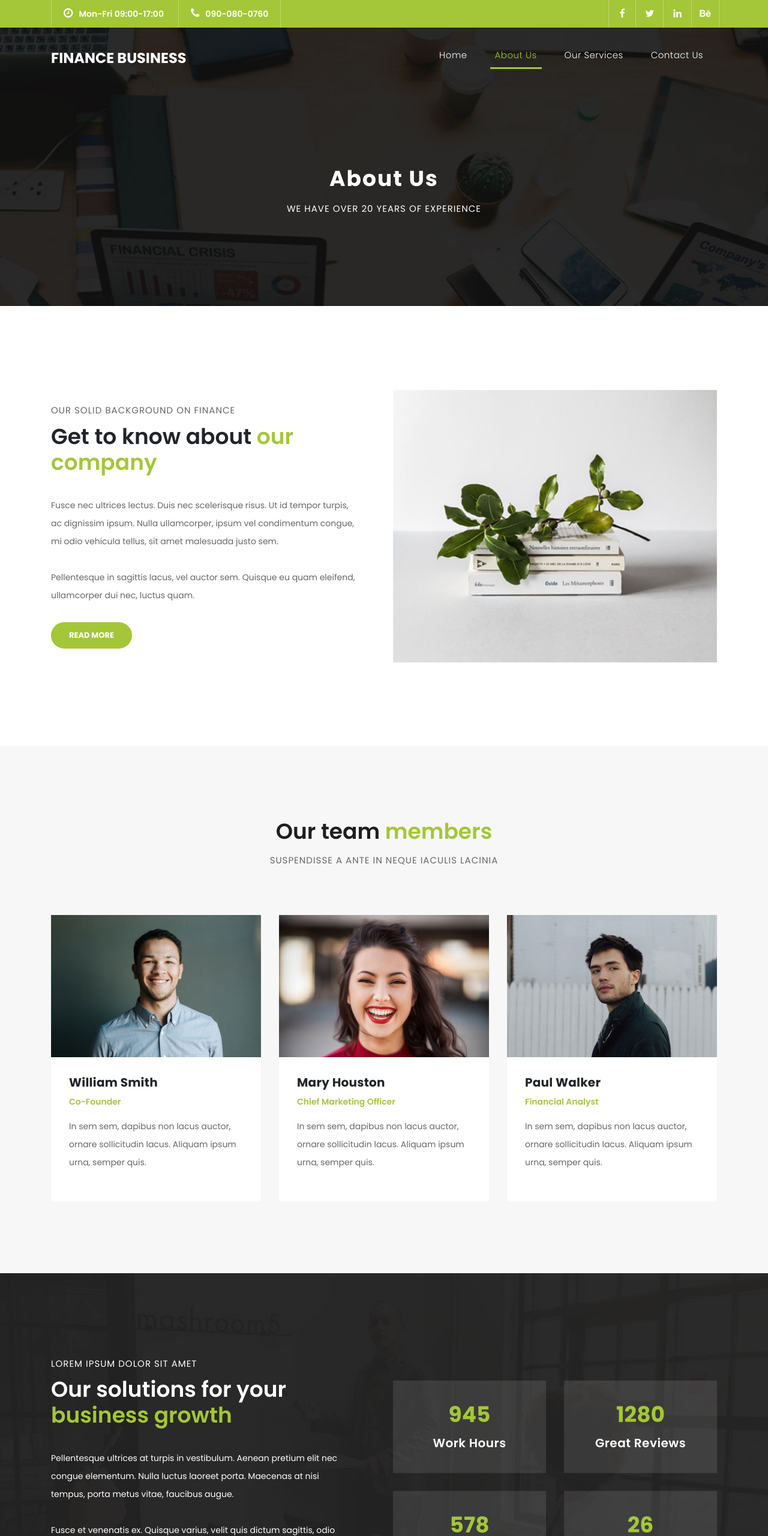
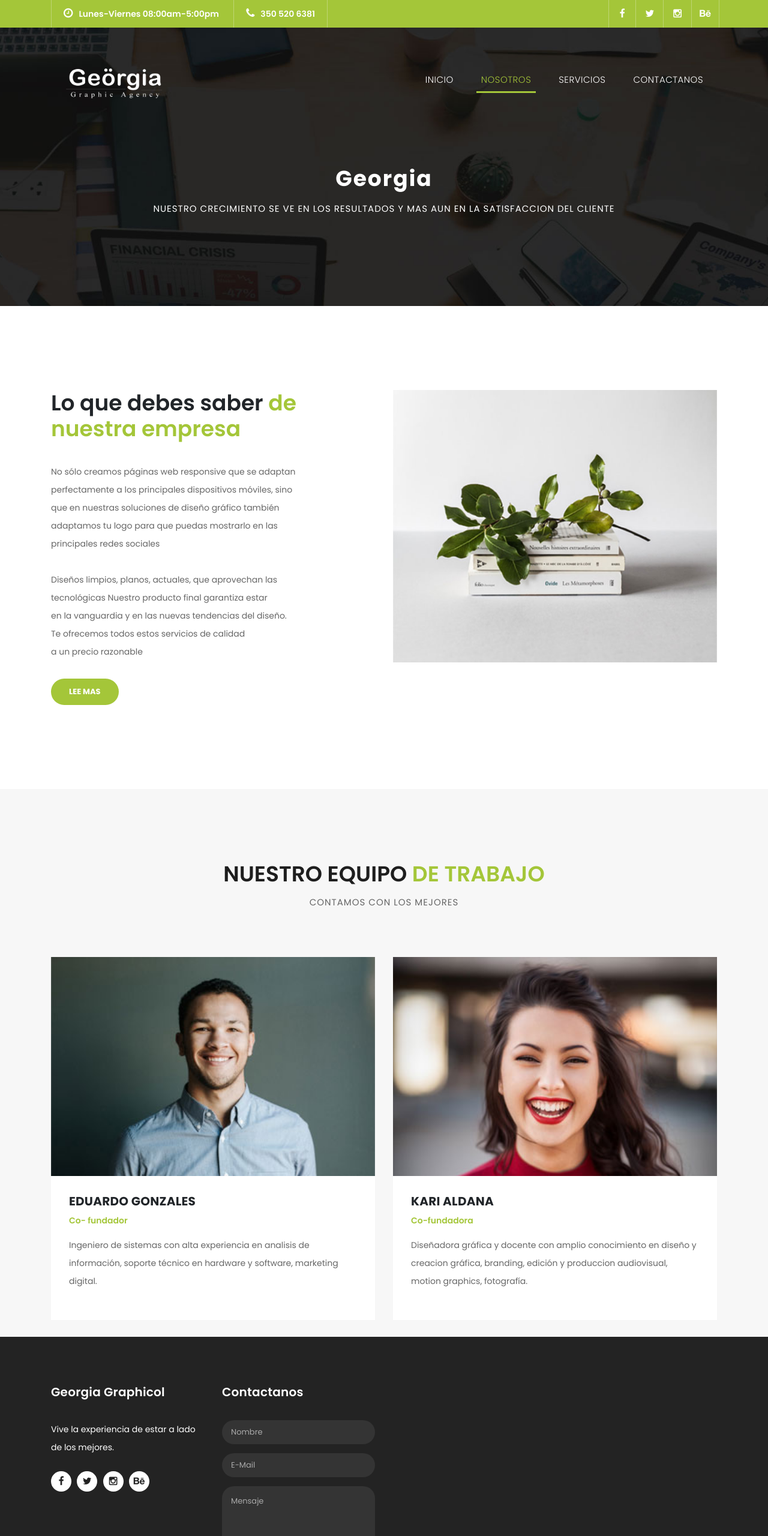
Before and after one commit to karialdana/GEORGIAGRAPHICAGENCY, a plain HTML site: page georgia/Nosotros.html in a window 1280 px wide. Shown: the top 2560 px of the page at 60% size. Drawn offline with Linux system fonts and the light colour scheme.

Commit message:
2 pagina nosotros

```diff
--- a/georgia/about.html
+++ b/georgia/Nosotros.html
@@ -9,7 +9,7 @@
     <meta name="author" content="TemplateMo">
     <link href="https://fonts.googleapis.com/css?family=Poppins:100,200,300,400,500,600,700,800,900&display=swap" rel="stylesheet">
 
-    <title>Finance Business - About Page</title>
+    <title>Georgia Graphicol</title>
 
     <!-- Bootstrap core CSS -->
     <link href="vendor/bootstrap/css/bootstrap.min.css" rel="stylesheet">
@@ -45,16 +45,16 @@ https://templatemo.com/tm-545-finance-business
         <div class="row">
           <div class="col-md-8 col-xs-12">
             <ul class="left-info">
-              <li><a href="#"><i class="fa fa-clock-o"></i>Mon-Fri 09:00-17:00</a></li>
-              <li><a href="#"><i class="fa fa-phone"></i>090-080-0760</a></li>
+              <li><a href="#"><i class="fa fa-clock-o"></i>Lunes-Viernes 08:00am-5:00pm</a></li>
+              <li><a href="#"><i class="fa fa-phone"></i>350 520 6381</a></li>
             </ul>
           </div>
           <div class="col-md-4">
             <ul class="right-icons">
-              <li><a href="#"><i class="fa fa-facebook"></i></a></li>
-              <li><a href="#"><i class="fa fa-twitter"></i></a></li>
-              <li><a href="#"><i class="fa fa-linkedin"></i></a></li>
-              <li><a href="#"><i class="fa fa-behance"></i></a></li>
+              <li><a href="http://www.facebook.com/profile.php?id=100010494787421&sk=about"><i class="fa fa-facebook"></i></a></li>
+              <li><a href="https://twitter.com/GraphicGeorgia/media"><i class="fa fa-twitter"></i></a></li>
+              <li><a href="https://www.instagram.com/georgiagraphicol/?hl=es"><i class="fa fa-instagram"></i></a></li>
+              <li><a href="https://www.behance.net/karialdanareina/appreciated"><i class="fa fa-behance"></i></a></li>
             </ul>
           </div>
         </div>
@@ -64,25 +64,32 @@ https://templatemo.com/tm-545-finance-business
     <header class="">
       <nav class="navbar navbar-expand-lg">
         <div class="container">
-          <a class="navbar-brand" href="index.html"><h2>Finance Business</h2></a>
+          <nav class="navbar navbar-light">
+            <div class="container">
+              <a class="navbar-brand" href="index.html">
+                <img src="assets/images/logomin-01.png" alt="" width="180" height="70">
+              </a>
+            </div>
+          </nav>
+          <a class="navbar-brand" href="index.html"><!--<h2>Finance Business</h2>--></a>
           <button class="navbar-toggler" type="button" data-toggle="collapse" data-target="#navbarResponsive" aria-controls="navbarResponsive" aria-expanded="false" aria-label="Toggle navigation">
             <span class="navbar-toggler-icon"></span>
           </button>
           <div class="collapse navbar-collapse" id="navbarResponsive">
             <ul class="navbar-nav ml-auto">
               <li class="nav-item">
-                <a class="nav-link" href="index.html">Home
+                <a class="nav-link" href="index.html">INICIO
                   <span class="sr-only">(current)</span>
                 </a>
               </li>
               <li class="nav-item active">
-                <a class="nav-link" href="about.html">About Us</a>
+                <a class="nav-link" href="about.html">NOSOTROS</a>
               </li>
               <li class="nav-item">
-                <a class="nav-link" href="services.html">Our Services</a>
+                <a class="nav-link" href="services.html">SERVICIOS</a>
               </li>
               <li class="nav-item">
-                <a class="nav-link" href="contact.html">Contact Us</a>
+                <a class="nav-link" href="contact.html">CONTACTANOS</a>
               </li>
             </ul>
           </div>
@@ -95,8 +102,8 @@ https://templatemo.com/tm-545-finance-business
       <div class="container">
         <div class="row">
           <div class="col-md-12">
-            <h1>About Us</h1>
-            <span>We have over 20 years of experience</span>
+            <h1>Georgia </h1>
+            <span> Nuestro crecimiento se ve en los resultados y mas aun en la satisfaccion del cliente</span>
           </div>
         </div>
       </div>
@@ -110,11 +117,16 @@ https://templatemo.com/tm-545-finance-business
               <div class="row">
                 <div class="col-md-6 align-self-center">
                   <div class="right-content">
-                    <span>our solid background on finance</span>
-                    <h2>Get to know about <em>our company</em></h2>
-                    <p>Fusce nec ultrices lectus. Duis nec scelerisque risus. Ut id tempor turpis, ac dignissim ipsum. Nulla ullamcorper, ipsum vel condimentum congue, mi odio vehicula tellus, sit amet malesuada justo sem.
-                    <br><br>Pellentesque in sagittis lacus, vel auctor sem. Quisque eu quam eleifend, ullamcorper dui nec, luctus quam.</p>
-                    <a href="" class="filled-button">Read More</a>
+                    <!--<span>our solid background on finance</span>-->
+                    <h2>Lo que debes saber <em> de nuestra empresa</em></h2>
+                    <p>No sólo creamos páginas web responsive que se adaptan perfectamente a los principales
+                       dispositivos móviles, sino <br> que en nuestras soluciones de diseño gráfico también<br> adaptamos
+                       tu logo para que puedas mostrarlo en las<br>
+                        principales redes sociales
+                       <br><br>Diseños limpios, planos, actuales, que aprovechan las <br> tecnológicas
+                       Nuestro producto final garantiza estar <br> en la vanguardia y en las nuevas tendencias del diseño.<br>
+                       Te ofrecemos todos estos servicios de calidad <br>a un precio razonable </p>
+                       <a href="" class="filled-button">lee mas</a>
                   </div>
                 </div>
                 <div class="col-md-6">
@@ -134,45 +146,45 @@ https://templatemo.com/tm-545-finance-business
         <div class="row">
           <div class="col-md-12">
             <div class="section-heading">
-              <h2>Our team <em>members</em></h2>
-              <span>Suspendisse a ante in neque iaculis lacinia</span>
+              <h2>NUESTRO EQUIPO <em> DE TRABAJO </em></h2>
+              <span>Contamos con los mejores</span>
             </div>
           </div>
-          <div class="col-md-4">
+          <div class="col-md-6">
             <div class="team-item">
               <img src="assets/images/team_01.jpg" alt="">
               <div class="down-content">
-                <h4>William Smith</h4>
-                <span>Co-Founder</span>
-                <p>In sem sem, dapibus non lacus auctor, ornare sollicitudin lacus. Aliquam ipsum urna, semper quis.</p>
+                <h4>EDUARDO GONZALES</h4>
+                <span>Co- fundador</span>
+                <p>Ingeniero de sistemas con alta experiencia en analisis de información, soporte técnico en hardware y software, marketing digital. </p>
               </div>
             </div>
           </div>
-          <div class="col-md-4">
+          <div class="col-md-6">
             <div class="team-item">
               <img src="assets/images/team_02.jpg" alt="">
               <div class="down-content">
-                <h4>Mary Houston</h4>
-                <span>Chief Marketing Officer</span>
-                <p>In sem sem, dapibus non lacus auctor, ornare sollicitudin lacus. Aliquam ipsum urna, semper quis.</p>
+                <h4>KARI ALDANA</h4>
+                <span>Co-fundadora</span>
+                <p>Diseñadora gráfica y docente con amplio conocimiento en diseño y  creacion gráfica, branding, edición y produccion audiovisual, motion graphics, fotografía.</p>
               </div>
             </div>
           </div>
-          <div class="col-md-4">
+          <!--<div class="col-md-4">
             <div class="team-item">
               <img src="assets/images/team_03.jpg" alt="">
               <div class="down-content">
                 <h4>Paul Walker</h4>
                 <span>Financial Analyst</span>
                 <p>In sem sem, dapibus non lacus auctor, ornare sollicitudin lacus. Aliquam ipsum urna, semper quis.</p>
-              </div>
+              </div>-->
             </div>
           </div>
         </div>
       </div>
     </div>
 
-    <div class="fun-facts">
+    <!--<div class="fun-facts">
       <div class="container">
         <div class="row">
           <div class="col-md-6">
@@ -214,9 +226,9 @@ https://templatemo.com/tm-545-finance-business
           </div>
         </div>
       </div>
-    </div>
+    </div>-->
 
-    <div class="testimonials">
+   <!-- <div class="testimonials">
       <div class="container">
         <div class="row">
           <div class="col-md-12">
@@ -268,23 +280,24 @@ https://templatemo.com/tm-545-finance-business
           </div>
         </div>
       </div>
-    </div>
-
+    </div>-->
+     <br>
+     <br>
     <!-- Footer Starts Here -->
     <footer>
       <div class="container">
         <div class="row">
           <div class="col-md-3 footer-item">
-            <h4>Finance Business</h4>
-            <p>Vivamus tellus mi. Nulla ne cursus elit,vulputate. Sed ne cursus augue hasellus lacinia sapien vitae.</p>
+            <h4>Georgia Graphicol</h4>
+            <p>Vive la experiencia de estar a lado de los mejores.</p>
             <ul class="social-icons">
-              <li><a rel="nofollow" href="https://fb.com/templatemo" target="_blank"><i class="fa fa-facebook"></i></a></li>
-              <li><a href="#"><i class="fa fa-twitter"></i></a></li>
-              <li><a href="#"><i class="fa fa-linkedin"></i></a></li>
-              <li><a href="#"><i class="fa fa-behance"></i></a></li>
+              <li><a rel="nofollow" href="http://www.facebook.com/profile.php?id=100010494787421&sk=about"" target="_blank"><i class="fa fa-facebook"></i></a></li>
+              <li><a href="https://twitter.com/GraphicGeorgia/media"><i class="fa fa-twitter"></i></a></li>
+              <li><a href="https://www.instagram.com/georgiagraphicol/?hl=es"><i class="fa fa-instagram"></i></a></li>
+              <li><a href="https://www.behance.net/karialdanareina/appreciated"><i class="fa fa-behance"></i></a></li>
             </ul>
           </div>
-          <div class="col-md-3 footer-item">
+          <!--<div class="col-md-3 footer-item">
             <h4>Useful Links</h4>
             <ul class="menu-list">
               <li><a href="#">Vivamus ut tellus mi</a></li>
@@ -303,30 +316,30 @@ https://templatemo.com/tm-545-finance-business
               <li><a href="#">Contact Us</a></li>
               <li><a href="#">Privacy Policy</a></li>
             </ul>
-          </div>
+          </div>-->
           <div class="col-md-3 footer-item last-item">
-            <h4>Contact Us</h4>
+            <h4>Contactanos</h4>
             <div class="contact-form">
               <form id="contact footer-contact" action="" method="post">
                 <div class="row">
                   <div class="col-lg-12 col-md-12 col-sm-12">
                     <fieldset>
-                      <input name="name" type="text" class="form-control" id="name" placeholder="Full Name" required="">
+                      <input name="name" type="text" class="form-control" id="name" placeholder="Nombre" required="">
                     </fieldset>
                   </div>
                   <div class="col-lg-12 col-md-12 col-sm-12">
                     <fieldset>
-                      <input name="email" type="text" class="form-control" id="email" pattern="[^ @]*@[^ @]*" placeholder="E-Mail Address" required="">
+                      <input name="email" type="text" class="form-control" id="email" pattern="[^ @]*@[^ @]*" placeholder="E-Mail" required="">
                     </fieldset>
                   </div>
                   <div class="col-lg-12">
                     <fieldset>
-                      <textarea name="message" rows="6" class="form-control" id="message" placeholder="Your Message" required=""></textarea>
+                      <textarea name="message" rows="6" class="form-control" id="message" placeholder="Mensaje" required=""></textarea>
                     </fieldset>
                   </div>
                   <div class="col-lg-12">
                     <fieldset>
-                      <button type="submit" id="form-submit" class="filled-button">Send Message</button>
+                      <button type="submit" id="form-submit" class="filled-button">Enviar</button>
                     </fieldset>
                   </div>
                 </div>
@@ -341,13 +354,13 @@ https://templatemo.com/tm-545-finance-business
       <div class="container">
         <div class="row">
           <div class="col-md-12">
-            <p>Copyright &copy; 2020 Financial Business Co., Ltd.
+            <p>Copyright &copy; 2020 Georgia Graphicol.</p>
 
-            - Design: <a rel="nofollow noopener" href="https://templatemo.com" target="_blank">TemplateMo</a></p>
+            <!--- Design: <a rel="nofollow noopener" href="https://templatemo.com" target="_blank">TemplateMo</a></p>
           </div>
         </div>
       </div>
-    </div>
+    </div>-->
 
     <!-- Bootstrap core JavaScript -->
     <script src="vendor/jquery/jquery.min.js"></script>
```
Also changed, not shown: georgia/index.html (+1 -1 lines).
